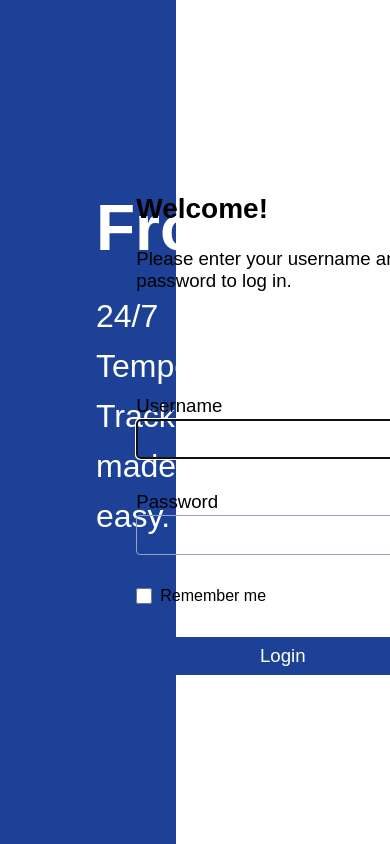
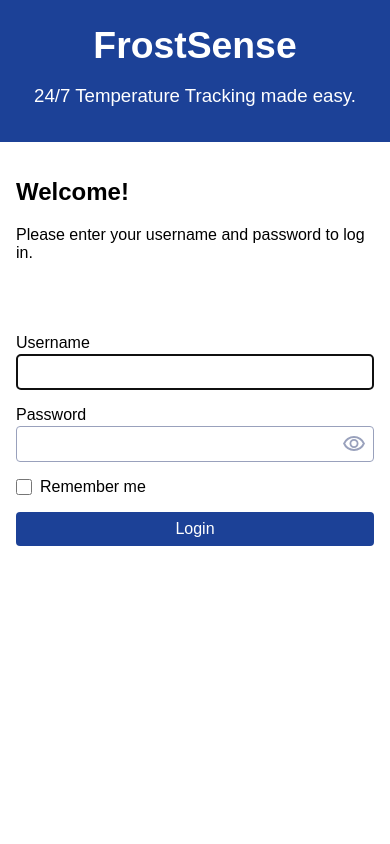
Before and after one commit to purewave0/FrostSense, a Flask app: page /login in a window 390 px wide. Run offline with Flask 3, Linux system fonts and the light colour scheme; parts of the project's set-up code (start-up, migrations or seed data) failed here and were passed over.

Commit message:
feat(login): make page responsive

```diff
--- a/app/static/css/login.css
+++ b/app/static/css/login.css
@@ -142,3 +142,48 @@ body:not(.incorrect-login) #login-error {
     font-size: inherit;
     width: 100%;
 }
+
+/* -- responsive design -- */
+
+@media screen and (max-width: 768px) {
+    body {
+        background-color: var(--color-foreground);
+    }
+
+    #content {
+        flex-direction: column;
+    }
+
+    #banner-left,
+    #login-right {
+        width: auto;
+        position: initial;
+        padding: 16px;
+    }
+
+    #banner-left {
+        text-align: center;
+    }
+
+    #title {
+        margin-top: 8px;
+        font-size: 28pt;
+    }
+
+    #subtitle {
+        font-size: 14pt;
+        line-height: 1.5;
+    }
+
+    #login-right {
+        font-size: 12pt;
+    }
+
+    #login-form {
+        row-gap: 16px;
+    }
+
+    #login-error {
+        font-size: 10pt;
+    }
+}
--- a/app/templates/login.html
+++ b/app/templates/login.html
@@ -6,6 +6,7 @@
         <link rel="stylesheet" href="/static/css/lib/toastify.min.css" />
         <link rel="stylesheet" href="/static/css/global.css" />
         <link rel="stylesheet" href="/static/css/login.css" />
+        <meta name="viewport" content="width=device-width, initial-scale=1.0" />
     </head>
     <body>
         <div id="content">
```
